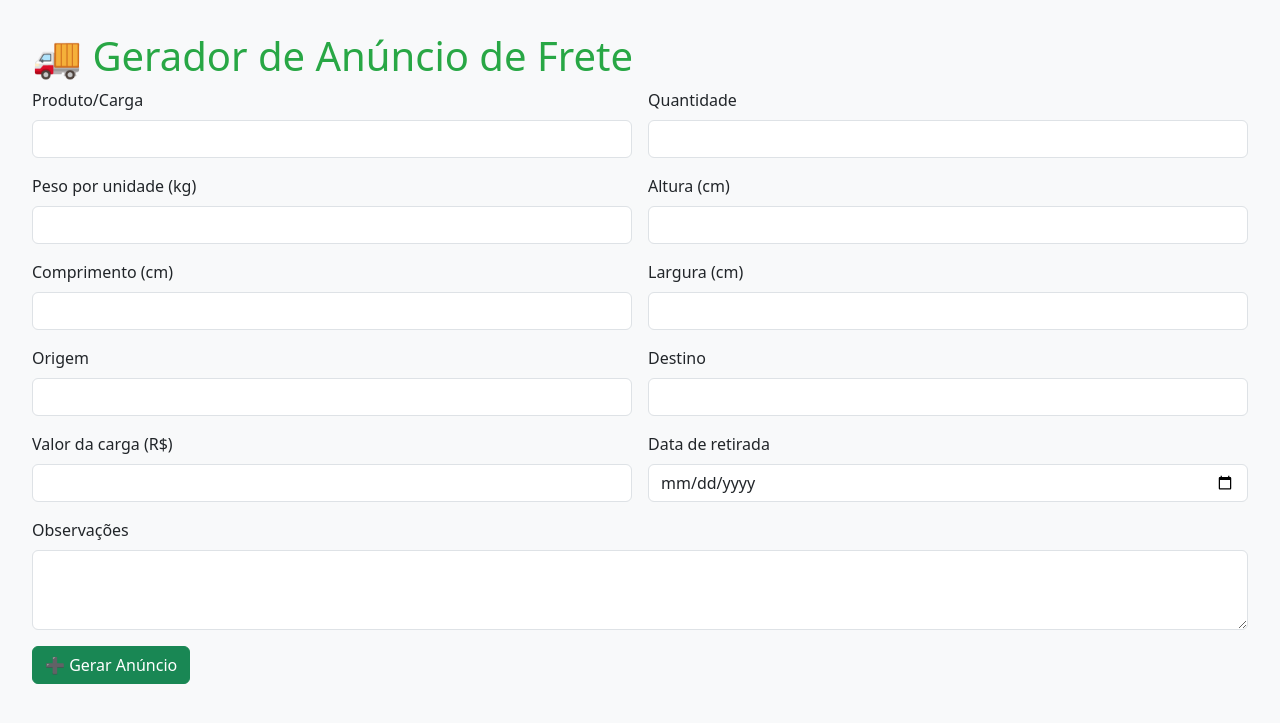
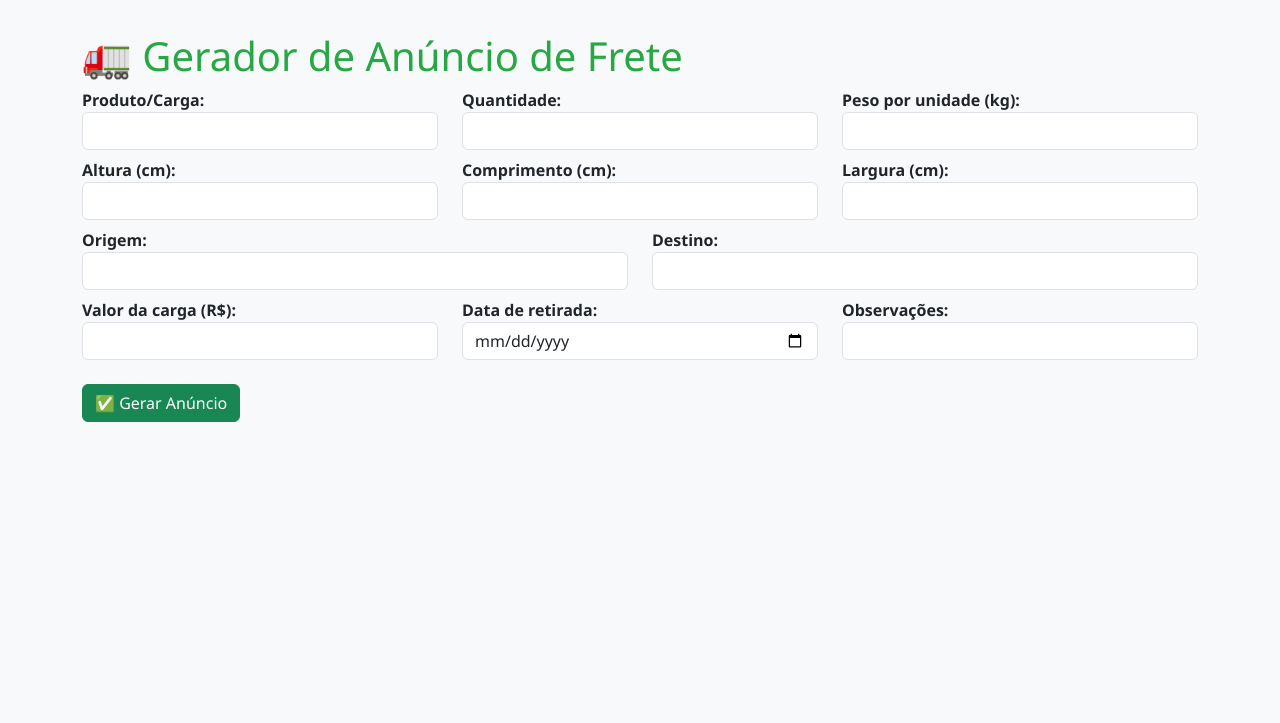
Before and after one commit to roberto36681250/simulador-de-frete, a FastAPI app: page / in a window 1280 px wide. Shown: the top 723 px of the page. Run offline with FastAPI, Linux system fonts and the light colour scheme.

Commit message:
Update form.html

```diff
--- a/templates/form.html
+++ b/templates/form.html
@@ -3,66 +3,107 @@
 <head>
     <meta charset="UTF-8">
     <title>Gerador de Anúncio de Frete</title>
-    <link href="https://cdn.jsdelivr.net/npm/bootstrap@5.3.2/dist/css/bootstrap.min.css" rel="stylesheet">
+    <link href="https://cdn.jsdelivr.net/npm/bootstrap@5.3.0/dist/css/bootstrap.min.css" rel="stylesheet">
     <style>
         body {
+            background-color: #f8f9fa;
             padding: 2rem;
-            background-color: #f8f9fa;
+            font-family: 'Segoe UI', Tahoma, Geneva, Verdana, sans-serif;
         }
         h1 {
             color: #28a745;
         }
-        textarea {
-            height: 80px;
+        label {
+            font-weight: bold;
         }
         .resultado {
-            background-color: #fff;
-            border-radius: 8px;
-            padding: 20px;
-            margin-top: 20px;
-            box-shadow: 0 2px 6px rgba(0,0,0,0.1);
+            background-color: #ffffff;
+            border: 1px solid #dee2e6;
+            border-radius: 0.5rem;
+            padding: 1.5rem;
+            margin-top: 2rem;
+            box-shadow: 0 0 10px rgba(0,0,0,0.05);
+        }
+        .btn-success {
+            margin-top: 1rem;
+        }
+        .links {
+            margin-top: 1.5rem;
         }
     </style>
 </head>
 <body>
-    <h1>🚚 Gerador de Anúncio de Frete</h1>
-    <form method="post" action="/simular" class="row g-3">
-        {% for campo, valor in {
-            'produto': 'Produto/Carga',
-            'quantidade': 'Quantidade',
-            'peso': 'Peso por unidade (kg)',
-            'altura': 'Altura (cm)',
-            'comprimento': 'Comprimento (cm)',
-            'largura': 'Largura (cm)',
-            'origem': 'Origem',
-            'destino': 'Destino',
-            'valor_nf': 'Valor da carga (R$)',
-            'data_retirada': 'Data de retirada',
-            'observacoes': 'Observações'
-        }.items() %}
-        <div class="col-md-{{ 6 if campo != 'observacoes' else 12 }}">
-            {% if campo == 'data_retirada' %}
-                <label class="form-label">{{ valor }}</label>
-                <input type="date" name="{{ campo }}" class="form-control" value="{{ form_data[campo] if form_data and campo in form_data else '' }}">
-            {% elif campo == 'observacoes' %}
-                <label class="form-label">{{ valor }}</label>
-                <textarea name="{{ campo }}" class="form-control">{{ form_data[campo] if form_data and campo in form_data else '' }}</textarea>
-            {% else %}
-                <label class="form-label">{{ valor }}</label>
-                <input type="{{ 'number' if campo not in ['produto','origem','destino'] else 'text' }}" name="{{ campo }}" class="form-control" value="{{ form_data[campo] if form_data and campo in form_data else '' }}">
-            {% endif %}
+    <div class="container">
+        <h1>🚛 Gerador de Anúncio de Frete</h1>
+        <form method="post">
+            <div class="row mb-2">
+                <div class="col-md-4">
+                    <label>Produto/Carga:</label>
+                    <input type="text" class="form-control" name="produto" required>
                 </div>
-        {% endfor %}
-        <div class="col-12">
-            <button type="submit" class="btn btn-success">➕ Gerar Anúncio</button>
+                <div class="col-md-4">
+                    <label>Quantidade:</label>
+                    <input type="number" class="form-control" name="quantidade" required>
                 </div>
+                <div class="col-md-4">
+                    <label>Peso por unidade (kg):</label>
+                    <input type="number" step="0.01" class="form-control" name="peso" required>
+                </div>
+            </div>
+
+            <div class="row mb-2">
+                <div class="col-md-4">
+                    <label>Altura (cm):</label>
+                    <input type="number" step="0.01" class="form-control" name="altura" required>
+                </div>
+                <div class="col-md-4">
+                    <label>Comprimento (cm):</label>
+                    <input type="number" step="0.01" class="form-control" name="comprimento" required>
+                </div>
+                <div class="col-md-4">
+                    <label>Largura (cm):</label>
+                    <input type="number" step="0.01" class="form-control" name="largura" required>
+                </div>
+            </div>
+
+            <div class="row mb-2">
+                <div class="col-md-6">
+                    <label>Origem:</label>
+                    <input type="text" class="form-control" name="origem" required>
+                </div>
+                <div class="col-md-6">
+                    <label>Destino:</label>
+                    <input type="text" class="form-control" name="destino" required>
+                </div>
+            </div>
+
+            <div class="row mb-2">
+                <div class="col-md-4">
+                    <label>Valor da carga (R$):</label>
+                    <input type="text" class="form-control" name="valor_nf" required>
+                </div>
+                <div class="col-md-4">
+                    <label>Data de retirada:</label>
+                    <input type="date" class="form-control" name="data_retirada" required>
+                </div>
+                <div class="col-md-4">
+                    <label>Observações:</label>
+                    <input type="text" class="form-control" name="observacoes">
+                </div>
+            </div>
+
+            <button type="submit" class="btn btn-success">✅ Gerar Anúncio</button>
         </form>
 
         {% if resultado %}
             <div class="resultado">
-        <p>{{ resultado|safe }}</p>
-        <a href="{{ whatsapp_url }}" target="_blank" class="btn btn-outline-primary mt-2">📤 Compartilhar no WhatsApp</a>
+                {{ resultado | safe }}
+                <div class="links">
+                    📎 <a href="/gerar_pdf" target="_blank">PDF</a> |
+                    📤 <a href="{{ whatsapp_url }}" target="_blank">WhatsApp</a>
+                </div>
             </div>
         {% endif %}
+    </div>
 </body>
 </html>
```
Lines whose indentation alone changed are shown as unchanged.
